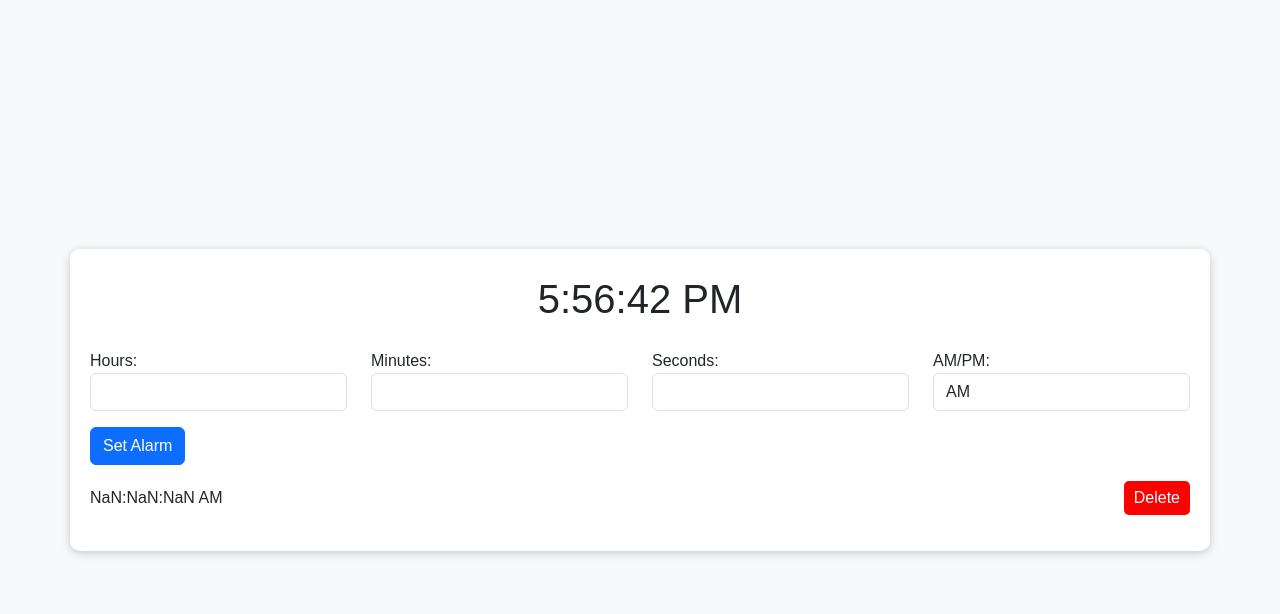
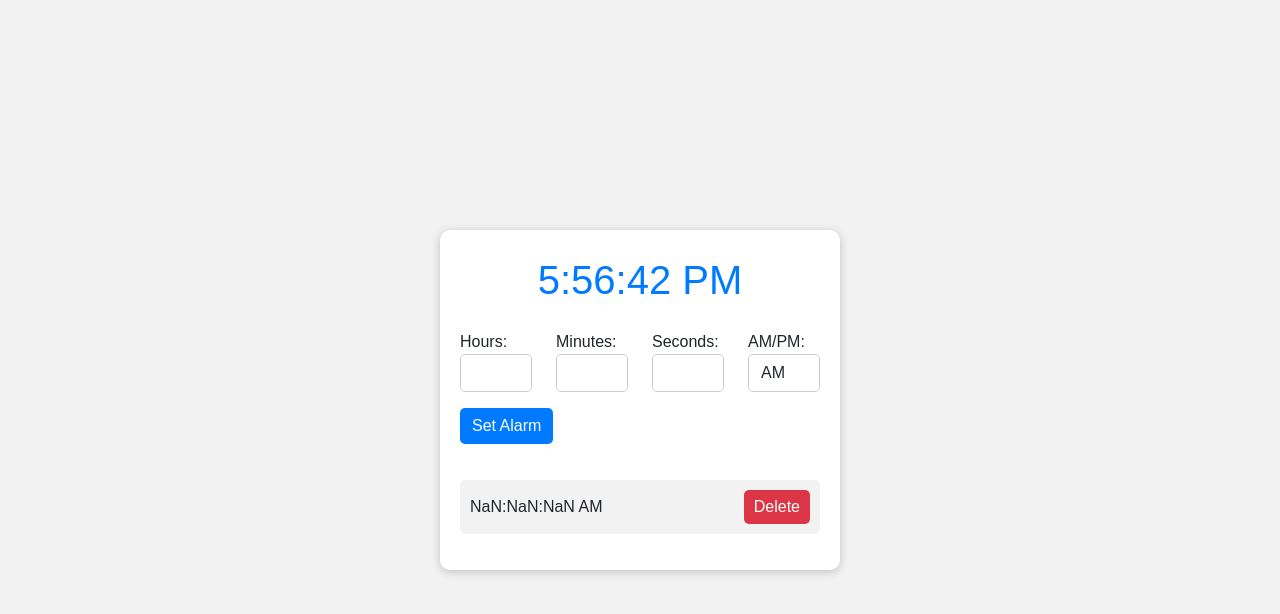
Before and after one commit to Sayanakter/alarmclock, a plain HTML site: page index.html in a window 1280 px wide. Both pictures are taken after a click on the button "Set Alarm". Drawn offline with nearby package versions, Linux system fonts and the light colour scheme.

Commit message:
Update index.html

```diff
--- a/index.html
+++ b/index.html
@@ -8,11 +8,12 @@
     <style>
         body {
             font-family: Arial, sans-serif;
-            background-color: #f8f9fa;
+            background-color: #f2f2f2;
             display: flex;
             justify-content: center;
             align-items: center;
             min-height: 100vh;
+            margin: 0;
         }
 
         .container {
@@ -20,16 +21,19 @@
             padding: 20px;
             border-radius: 10px;
             box-shadow: 0 2px 10px rgba(0, 0, 0, 0.2);
+            width: 400px;
         }
 
         .clock {
             font-size: 40px;
             margin-bottom: 20px;
+            color: #007bff;
         }
 
         .alarm-list {
             list-style: none;
             padding: 0;
+            margin-top: 20px;
         }
 
         .alarm-item {
@@ -37,15 +41,33 @@
             align-items: center;
             justify-content: space-between;
             margin-bottom: 10px;
+            padding: 10px;
+            background-color: #f2f2f2;
+            border-radius: 5px;
         }
 
         .delete-btn {
-            background-color: #ff0000;
+            background-color: #dc3545;
             color: #fff;
             border: none;
             padding: 5px 10px;
             cursor: pointer;
             border-radius: 5px;
+        }
+
+        .form-control {
+            border-radius: 5px;
+            border: 1px solid #ccc;
+        }
+
+        .btn-primary {
+            background-color: #007bff;
+            border: none;
+            border-radius: 5px;
+        }
+
+        .btn-primary:hover {
+            background-color: #0056b3;
         }
     </style>
 </head>
```
